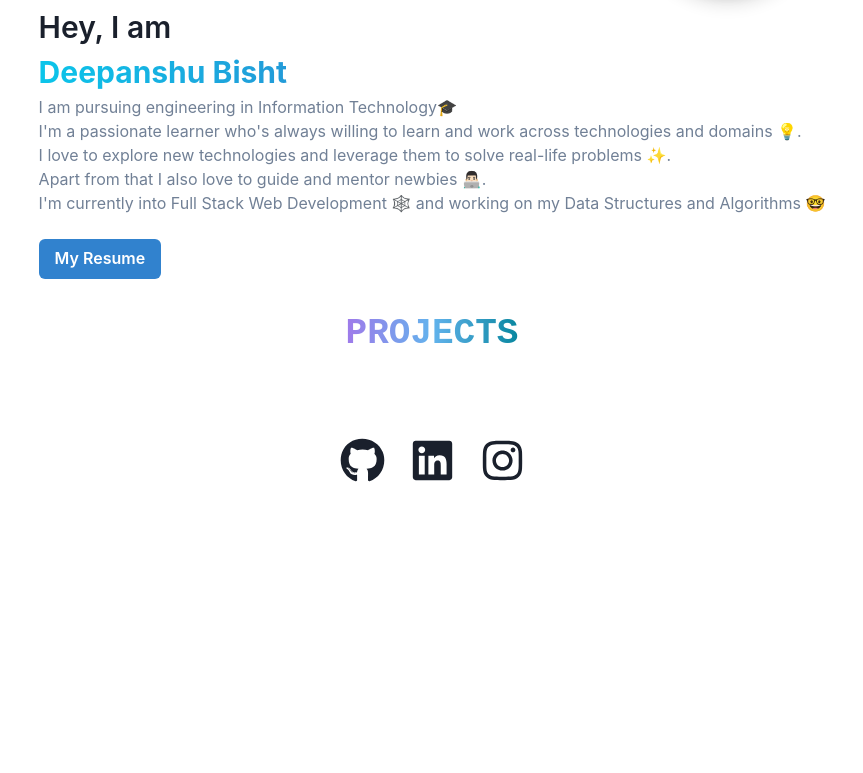
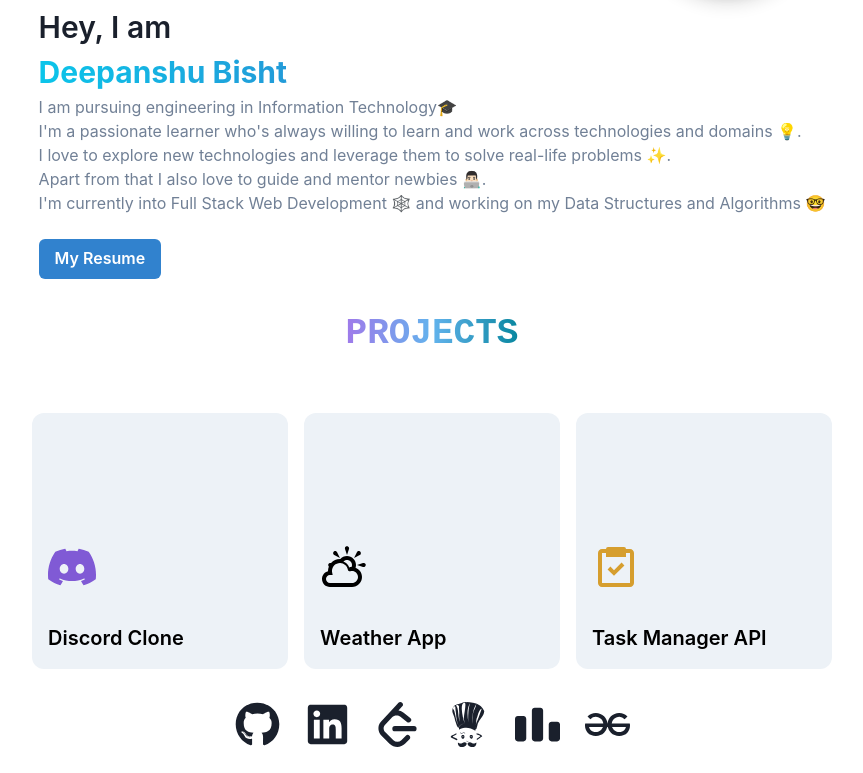
Before and after one commit to bisht230/Portfolio, a React (Create React App) app: page / in a window 1280 px wide. Shown: the part 312-1085 px from the top of the page, without its empty margins (208-1071 px from the left). Before the commit the page ends 821 px from the top, so only its background shows below. Built offline with nearby package versions, Linux system fonts and the light colour scheme.

Commit message:
Adding up few features

```diff
--- a/src/components/Profile.js
+++ b/src/components/Profile.js
@@ -1,4 +1,7 @@
-import { Box, Flex, Heading, Text, useMediaQuery } from "@chakra-ui/react";
+import { Box, Flex, Heading, Icon, Link, Text, useMediaQuery} from "@chakra-ui/react";
+import { TiWeatherPartlySunny } from "react-icons/ti";
+import {SiDiscord} from "react-icons/si"
+import {BiTask} from "react-icons/bi"
 import React from "react";
 const Profile = () => {
   const { isNotSmallerScreen } = useMediaQuery("(min-width:600px)");
@@ -20,7 +23,28 @@ const Profile = () => {
           PROJECTS
         </Heading>
       </Box>
+      {/* Need to align it properly */}
       <Box alignSelf="center" px="32" py="25">
+          <Flex direction={isNotSmallerScreen ? "row" : "row"} mt="2">
+            <Link href="">
+           <Flex rounded="xl" direction={isNotSmallerScreen ? "row" : "column"} mt="0" bg="gray.100" h="32vh" w="32vh" justify="flex-end" _hover={{bg : "purple.400"}}>
+            <Icon as={SiDiscord} w="20" h="20" color="purple.500" p="4" mb="0"></Icon>
+            <Text color="black" p="4" fontSize="xl" fontWeight="semibold">Discord Clone</Text>
+           </Flex>
+           </Link>
+           <Link href="">
+           <Flex rounded="xl" direction={isNotSmallerScreen ? "row" : "column"} mt="0" ml={isNotSmallerScreen ? "4" : "4"} bg="gray.100" h="32vh" w="32vh" justify="flex-end">
+            <Icon as={TiWeatherPartlySunny} w="20" h="20" color="black" p="4" mb="0"></Icon>
+            <Text color="black" p="4" fontSize="xl" fontWeight="semibold">Weather App</Text>
+           </Flex>
+           </Link>
+           <Link href="">
+           <Flex rounded="xl" direction={isNotSmallerScreen ? "row" : "column"} mt="0" ml={isNotSmallerScreen ? "4" : "4"} bg="gray.100" h="32vh" w="32vh" justify="flex-end">
+            <Icon as={BiTask} w="20" h="20" color="yellow.500" p="4" mb="0"></Icon>
+            <Text color="black" p="4" fontSize="xl" fontWeight="semibold">Task Manager API</Text>
+           </Flex>
+           </Link>
+          </Flex>
         </Box>
     </Flex>
   );
--- a/src/components/Social.js
+++ b/src/components/Social.js
@@ -1,20 +1,29 @@
 import { HStack, Icon, Link } from "@chakra-ui/react";
 import React from "react";
 import { FaGithub, FaInstagram, FaLinkedin } from "react-icons/fa";
+import{SiLeetcode , SiCodechef , SiCodeforces , SiGeeksforgeeks} from "react-icons/si";
 
 const Social = () => {
   return (
     <HStack spacing="25">
       <Link href="https://github.com/bisht230">
         <Icon as={FaGithub} boxSize="45">
-          {" "}
         </Icon>
       </Link>
       <Link href="https://www.linkedin.com/in/deepanshu-bisht-661785210/">
         <Icon as={FaLinkedin} boxSize="45"></Icon>
       </Link>
       <Link href="">
-        <Icon as={FaInstagram} boxSize="45"></Icon>
+        <Icon as={SiLeetcode} boxSize="45"></Icon>
+      </Link>
+      <Link href="">
+        <Icon as={SiCodechef} boxSize="45"></Icon>
+      </Link>
+      <Link href="">
+        <Icon as={SiCodeforces} boxSize="45"></Icon>
+      </Link>
+      <Link href="">
+        <Icon as={SiGeeksforgeeks} boxSize="45"></Icon>
       </Link>
     </HStack>
   );
```
